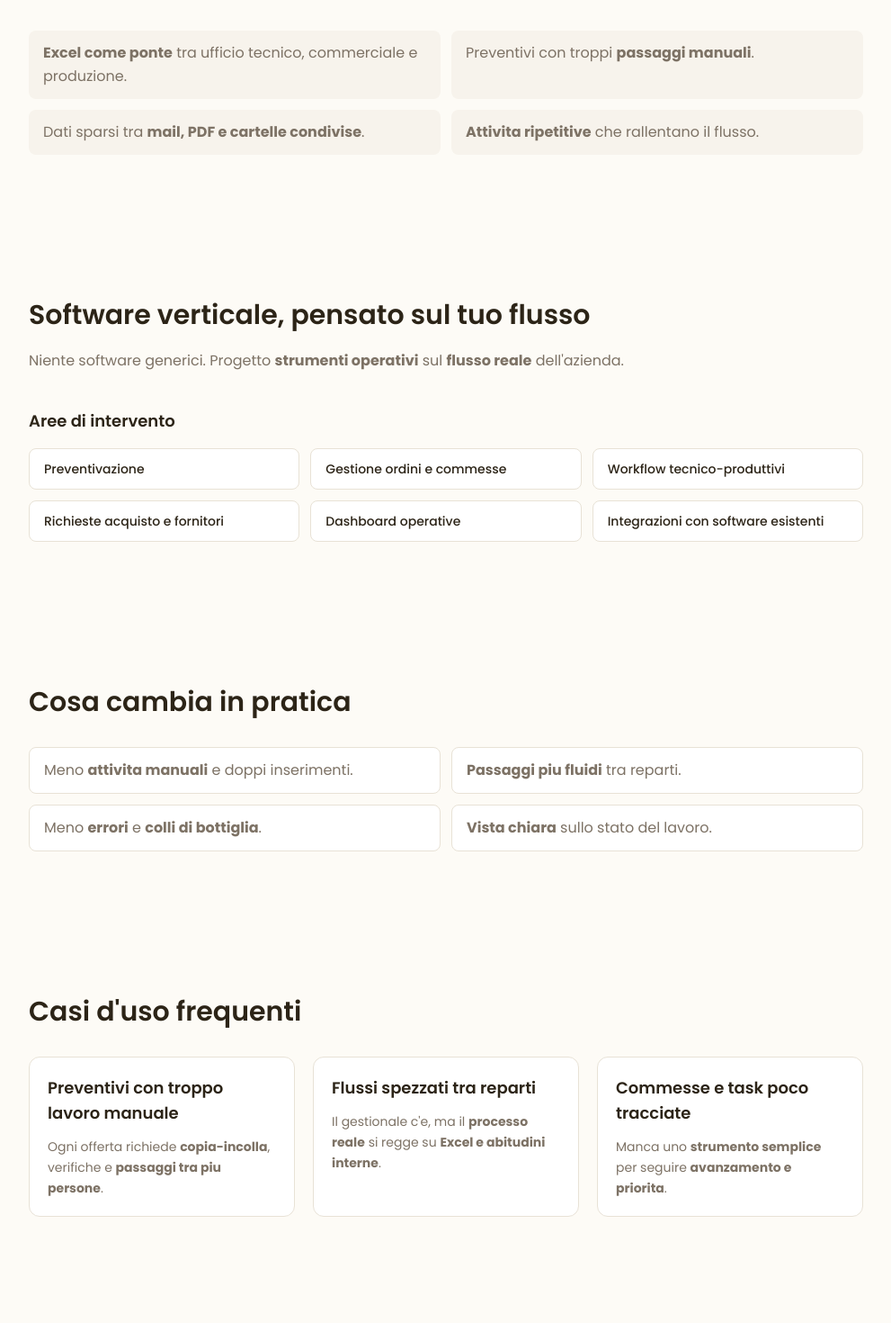
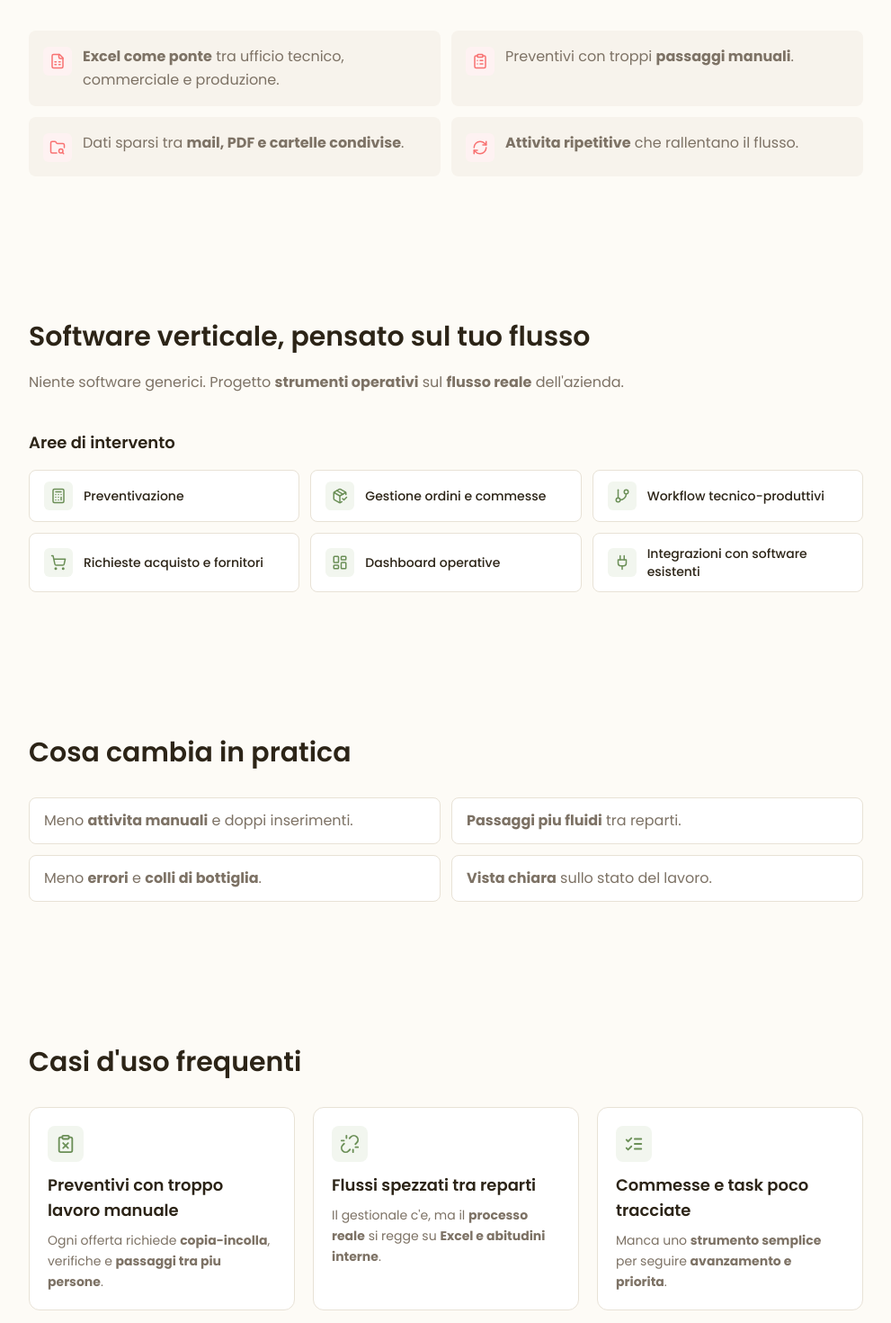
Before and after one commit to francemazzi/frasma, a Next.js app: page /manifattura in a window 1280 px wide. Shown: the part 680-2150 px from the top of the page at 90% size, without its empty margins (144-1135 px from the left). Built offline with nearby package versions, Linux system fonts and the light colour scheme.

Commit message:
feat: add AreaCard, CaseCard, and ProblemCard components for enhanced modularity and visual consistency on Manifattura page

```diff
--- /dev/null
+++ b/components/organism/AreaCard.tsx
@@ -0,0 +1,17 @@
+import type { LucideIcon } from "lucide-react";
+
+type AreaCardProps = {
+  icon: LucideIcon;
+  label: string;
+};
+
+export default function AreaCard({ icon: Icon, label }: AreaCardProps) {
+  return (
+    <div className="flex items-center gap-3 rounded-lg border border-farm-border bg-farm-surface px-4 py-3">
+      <span className="flex h-8 w-8 shrink-0 items-center justify-center rounded-md bg-sage-50 text-sage">
+        <Icon size={18} />
+      </span>
+      <span className="text-sm font-medium">{label}</span>
+    </div>
+  );
+}
--- /dev/null
+++ b/components/organism/CaseCard.tsx
@@ -0,0 +1,21 @@
+import type { LucideIcon } from "lucide-react";
+
+type CaseCardProps = {
+  icon: LucideIcon;
+  titolo: string;
+  testo: React.ReactNode;
+};
+
+export default function CaseCard({ icon: Icon, titolo, testo }: CaseCardProps) {
+  return (
+    <article className="rounded-xl border border-farm-border bg-farm-surface p-5">
+      <span className="mb-3 flex h-10 w-10 items-center justify-center rounded-lg bg-sage-50 text-sage">
+        <Icon size={22} />
+      </span>
+      <h3 className="text-lg font-semibold">{titolo}</h3>
+      <p className="mt-2 text-sm leading-relaxed text-farm-secondary">
+        {testo}
+      </p>
+    </article>
+  );
+}
--- /dev/null
+++ b/components/organism/ProblemCard.tsx
@@ -0,0 +1,17 @@
+import type { LucideIcon } from "lucide-react";
+
+type ProblemCardProps = {
+  icon: LucideIcon;
+  children: React.ReactNode;
+};
+
+export default function ProblemCard({ icon: Icon, children }: ProblemCardProps) {
+  return (
+    <li className="flex items-start gap-3 rounded-lg bg-farm-panel px-4 py-4 leading-relaxed text-farm-secondary">
+      <span className="mt-0.5 flex h-8 w-8 shrink-0 items-center justify-center rounded-md bg-red-50 text-red-400">
+        <Icon size={18} />
+      </span>
+      <span>{children}</span>
+    </li>
+  );
+}
--- a/pages/manifattura.tsx
+++ b/pages/manifattura.tsx
@@ -1,22 +1,40 @@
 import Head from "next/head";
 import Image from "next/image";
 import { useRouter } from "next/router";
+import {
+  FileSpreadsheet,
+  ClipboardList,
+  FolderSearch,
+  RefreshCw,
+  Calculator,
+  PackageCheck,
+  GitBranch,
+  ShoppingCart,
+  LayoutDashboard,
+  Plug,
+  ClipboardX,
+  Unlink,
+  ListChecks,
+} from "lucide-react";
 import Cal from "../components/organism/Cal";
+import ProblemCard from "../components/organism/ProblemCard";
+import AreaCard from "../components/organism/AreaCard";
+import CaseCard from "../components/organism/CaseCard";
 
-const problemi: { key: string; node: React.ReactNode }[] = [
-  { key: "excel", node: <><strong>Excel come ponte</strong> tra ufficio tecnico, commerciale e produzione.</> },
-  { key: "preventivi", node: <>Preventivi con troppi <strong>passaggi manuali</strong>.</> },
-  { key: "dati", node: <>Dati sparsi tra <strong>mail, PDF e cartelle condivise</strong>.</> },
-  { key: "ripetitive", node: <><strong>Attivita ripetitive</strong> che rallentano il flusso.</> },
+const problemi = [
+  { key: "excel", icon: FileSpreadsheet, node: <><strong>Excel come ponte</strong> tra ufficio tecnico, commerciale e produzione.</> },
+  { key: "preventivi", icon: ClipboardList, node: <>Preventivi con troppi <strong>passaggi manuali</strong>.</> },
+  { key: "dati", icon: FolderSearch, node: <>Dati sparsi tra <strong>mail, PDF e cartelle condivise</strong>.</> },
+  { key: "ripetitive", icon: RefreshCw, node: <><strong>Attivita ripetitive</strong> che rallentano il flusso.</> },
 ];
 
 const areeIntervento = [
-  "Preventivazione",
-  "Gestione ordini e commesse",
-  "Workflow tecnico-produttivi",
-  "Richieste acquisto e fornitori",
-  "Dashboard operative",
-  "Integrazioni con software esistenti",
+  { label: "Preventivazione", icon: Calculator },
+  { label: "Gestione ordini e commesse", icon: PackageCheck },
+  { label: "Workflow tecnico-produttivi", icon: GitBranch },
+  { label: "Richieste acquisto e fornitori", icon: ShoppingCart },
+  { label: "Dashboard operative", icon: LayoutDashboard },
+  { label: "Integrazioni con software esistenti", icon: Plug },
 ];
 
 const benefici: { key: string; node: React.ReactNode }[] = [
@@ -28,18 +46,21 @@ const benefici: { key: string; node: React.ReactNode }[] = [
 
 const casiTipici = [
   {
+    icon: ClipboardX,
     titolo: "Preventivi con troppo lavoro manuale",
     testo: (
       <>Ogni offerta richiede <strong>copia-incolla</strong>, verifiche e <strong>passaggi tra piu persone</strong>.</>
     ),
   },
   {
+    icon: Unlink,
     titolo: "Flussi spezzati tra reparti",
     testo: (
       <>Il gestionale c&apos;e, ma il <strong>processo reale</strong> si regge su <strong>Excel e abitudini interne</strong>.</>
     ),
   },
   {
+    icon: ListChecks,
     titolo: "Commesse e task poco tracciate",
     testo: (
       <>Manca uno <strong>strumento semplice</strong> per seguire <strong>avanzamento e priorita</strong>.</>
@@ -162,11 +183,11 @@ export default function ManifatturaPage() {
           <h2 className="text-2xl font-semibold sm:text-3xl">
             Situazioni che riconosci?
           </h2>
-          <ul className="mt-8 grid gap-3 sm:grid-cols-2 text-farm-secondary">
+          <ul className="mt-8 grid gap-3 sm:grid-cols-2">
             {problemi.map((item) => (
-              <li key={item.key} className="rounded-lg bg-farm-panel px-4 py-3 leading-relaxed">
+              <ProblemCard key={item.key} icon={item.icon}>
                 {item.node}
-              </li>
+              </ProblemCard>
             ))}
           </ul>
         </section>
@@ -183,12 +204,7 @@ export default function ManifatturaPage() {
           <h3 className="mt-10 text-lg font-semibold">Aree di intervento</h3>
           <div className="mt-4 grid gap-3 grid-cols-2 lg:grid-cols-3">
             {areeIntervento.map((area) => (
-              <div
-                key={area}
-                className="rounded-lg border border-farm-border bg-farm-surface px-4 py-3 text-sm font-medium"
-              >
-                {area}
-              </div>
+              <AreaCard key={area.label} icon={area.icon} label={area.label} />
             ))}
           </div>
         </section>
@@ -217,15 +233,12 @@ export default function ManifatturaPage() {
           </h2>
           <div className="mt-8 grid gap-5 md:grid-cols-3">
             {casiTipici.map((caso) => (
-              <article
+              <CaseCard
                 key={caso.titolo}
-                className="rounded-xl border border-farm-border bg-farm-surface p-5"
-              >
-                <h3 className="text-lg font-semibold">{caso.titolo}</h3>
-                <p className="mt-3 text-sm leading-relaxed text-farm-secondary">
-                  {caso.testo}
-                </p>
-              </article>
+                icon={caso.icon}
+                titolo={caso.titolo}
+                testo={caso.testo}
+              />
             ))}
           </div>
         </section>
--- a/pages/vibeup.tsx
+++ b/pages/vibeup.tsx
@@ -1,4 +1,5 @@
 import Head from "next/head";
+import Image from "next/image";
 import { motion } from "framer-motion";
 import Cal from "../components/organism/Cal";
 import { Laptop, Smartphone, AlertCircle, Hourglass, Bot, Rocket, Lightbulb, MapPin } from "lucide-react";
@@ -551,6 +552,15 @@ export default function VibeUpPage() {
               <span className="inline-block text-xs font-semibold tracking-[0.15em] text-sage-500 border border-sage/30 px-3 py-1 rounded mb-5">
                 CHI SONO
               </span>
+              <div className="relative mx-auto h-52 w-52 overflow-hidden rounded-2xl border border-farm-border bg-farm-panel mb-6 lg:mx-0">
+                <Image
+                  src="/profilo_home.jpg"
+                  alt="Francesco Mazzi - sviluppatore full-stack"
+                  fill
+                  sizes="200px"
+                  className="object-cover"
+                />
+              </div>
               <h2 className="text-2xl sm:text-4xl font-extrabold leading-tight tracking-tight mb-6">
                 Francesco Mazzi
                 <br />
```
